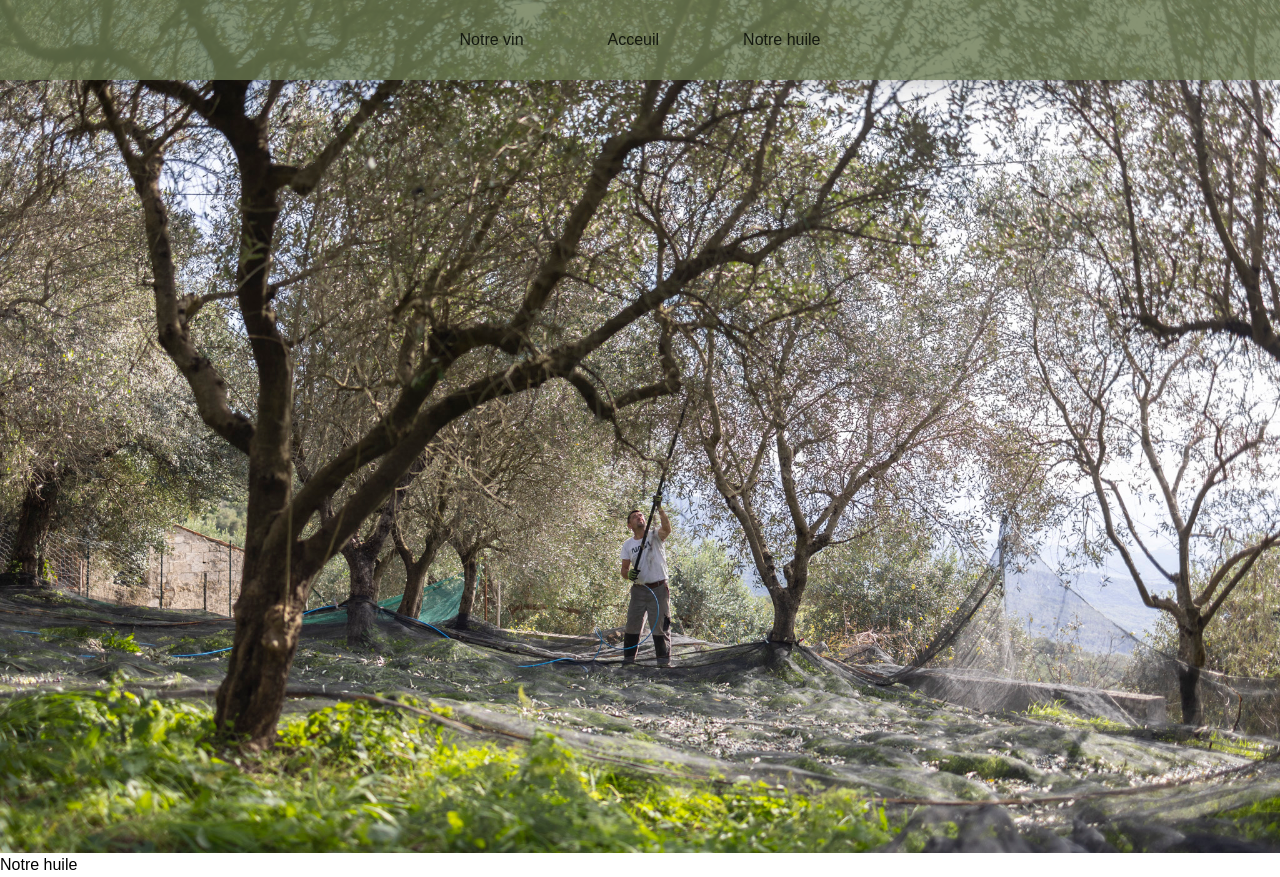
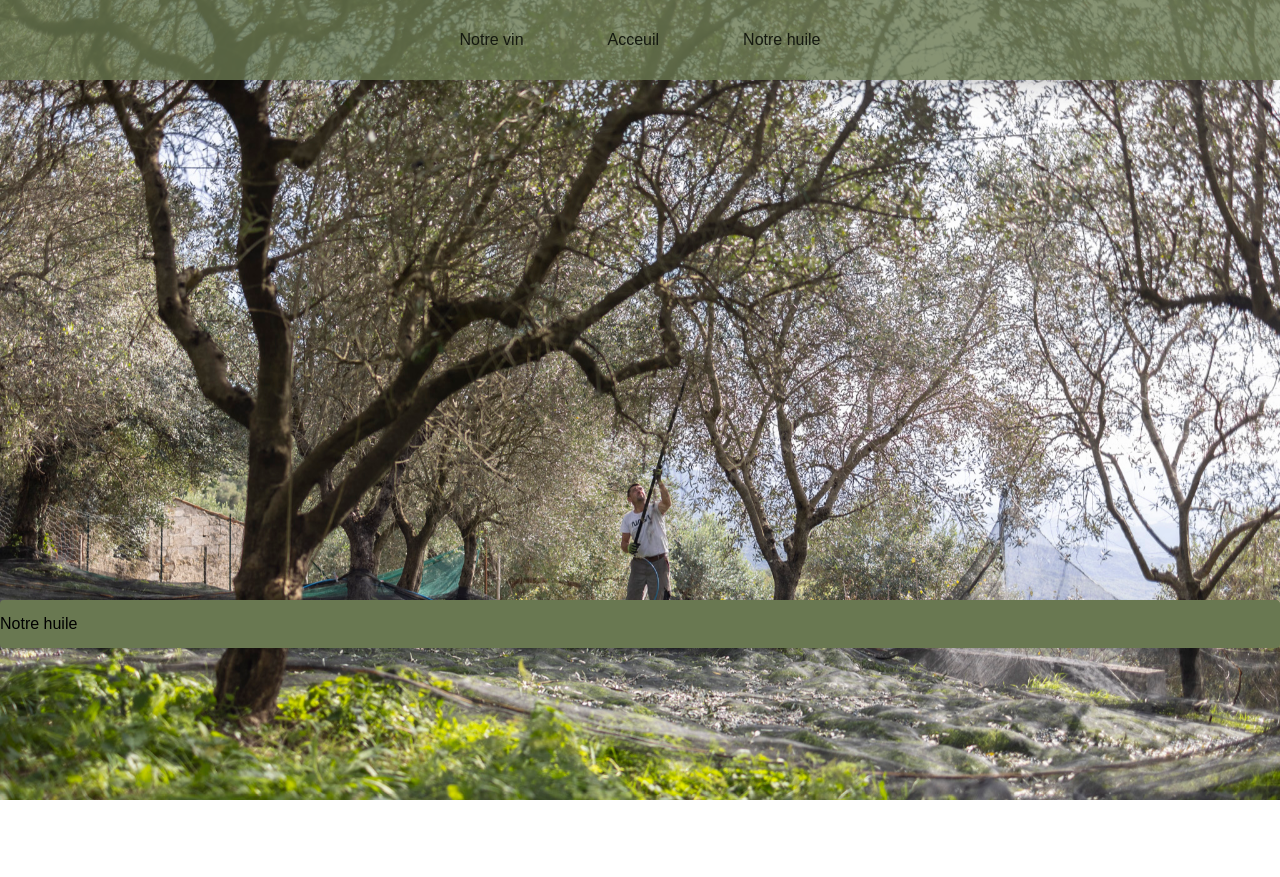
Before and after one commit to MastrAmedeo/web-design-3BE-examen-restaurant, a Next.js app: page /huile in a window 1280 px wide. After the commit the page ends 800 px from the top, so only its background shows below. Built offline with nearby package versions, Linux system fonts and the light colour scheme.

Commit message:
parallax en fonction

```diff
--- /dev/null
+++ b/app/components/parallax.tsx
@@ -0,0 +1,13 @@
+import {ReactNode} from "react";
+
+type ParallaxProps = {
+    children : ReactNode
+}
+
+export default function Parallax(props: ParallaxProps) {
+    return (
+        <div className = "bg-[#697851] py-3 rounded shadow-md text-center text-bold">
+            {props.children}
+        </div>
+    )
+}
--- a/app/globals.css
+++ b/app/globals.css
@@ -14,8 +14,8 @@
 
 @media (prefers-color-scheme: dark) {
   :root {
-    --background: #0a0a0a;
-    --foreground: #ededed;
+    --background: #000000;
+    --foreground: #212620;
   }
 }
 
--- a/app/huile/page.tsx
+++ b/app/huile/page.tsx
@@ -2,11 +2,12 @@ import Image from "next/image";
 
 export default function Home() {
   return (
-  <>
-    <a href = "photos_huile/287A8283.jpg">
-      <img src="photos_huile/287A8283.jpg" alt="photo recolte des olives"/>
-    </a>
-    <h1>Notre huile</h1>
-  </>
+  <div className="bg-[url(/photos_huile/287A8283.jpg)] bg-fixed bg-cover bg-center min-h-200">
+    <div className="pt-150">
+      <h1 className="bg-[#697851] py-3 rounded shadow-md ">
+          Notre huile
+      </h1>
+    </div>
+  </div>
   );
 }
--- a/app/page.tsx
+++ b/app/page.tsx
@@ -1,10 +1,12 @@
 import Image from "next/image";
+import Parallax from "./components/parallax"
 
 export default function Home() {
   return (
         <>
-        <h1>Terre del Cilento</h1>
-
+        <div className="pt-150">
+          <h1><Parallax>Terre del Cilento</Parallax></h1>
+        </div>
         </>
   );
 }
--- a/app/vins/page.tsx
+++ b/app/vins/page.tsx
@@ -4,9 +4,12 @@ export default function Home() {
   return (
   <div className="bg-[url(/photos_vin/_87A2399.jpg)] bg-fixed bg-cover bg-center min-h-200">
     <div className="pt-150">
-      <h1 className="bg-white py-3 rounded shadow-md">
+      <h1 className="bg-[#697851] py-3 rounded shadow-md text-center text-bold">
           Notre Vin
       </h1>
+      <p>
+        ici nous venderons notre vin, si vous êtes intéressés, vous pouvez nous contacter.
+      </p>
     </div>
   </div>
   );
```
